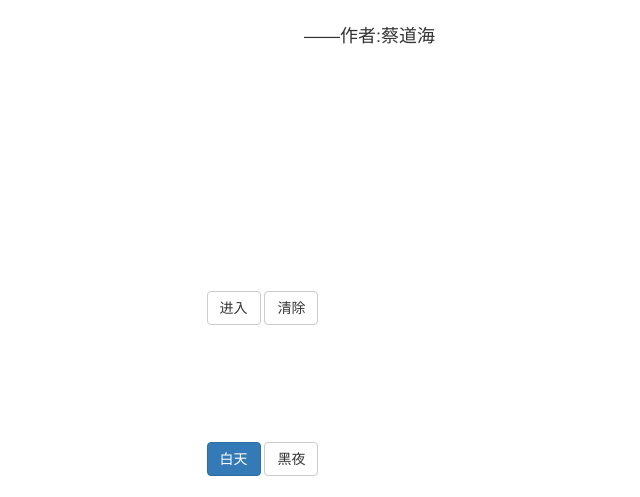
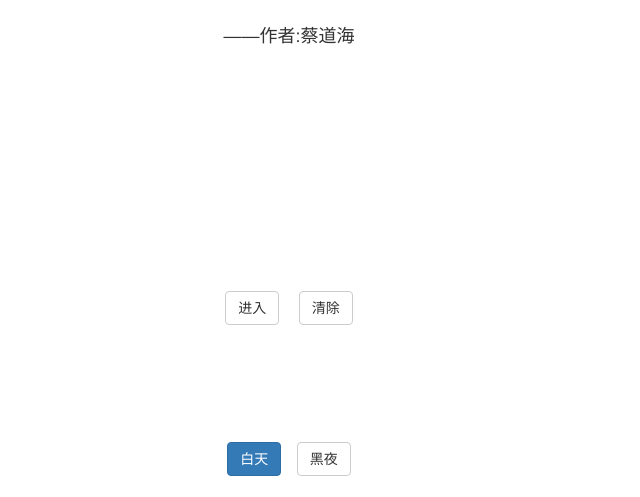
Before and after one commit to caidaohai/test, a plain HTML site: page index.html in a window 1280 px wide. Shown: the part 303-800 px from the top of the page, without its empty margins (351-991 px from the left). Drawn offline with Linux system fonts and the light colour scheme.

Commit message:
Add files via upload

```diff
--- a/data.xml
+++ b/data.xml
@@ -44,7 +44,7 @@
 			 <data>
 			        <h4>2.删除元素的例子，猴子选大王</h4>
 			        <p xml:space="preserve">
-						function chosedw($num,$n){&lt;br /&lt;    $arr=array();    for($i=1;$i&lt;=num;$i++){        $arr[$i]=$i;}    $j=1;    while(count($arr) &gt; 1){        if($j%$n == 0){            unset($arr[$i]);}else{            $arr[]=$arr[$j];            unset($arr[$j]);}        $j++}     return $arr;}
+						function chosedw($num,$n){&lt;br /&gt;    $arr=array();&lt;br /&gt;    for($i=1;$i&lt;=num;$i++){&lt;br /&gt;        $arr[$i]=$i;}&lt;br /&gt;    $j=1;&lt;br /&gt;    while(count($arr) &gt; 1){&lt;br /&gt;        if($j%$n == 0){&lt;br /&gt;            unset($arr[$i]);}else{&lt;br /&gt;            $arr[]=$arr[$j];&lt;br /&gt;            unset($arr[$j]);}&lt;br /&gt;        $j++}&lt;br /&gt;     return $arr;&lt;br /&gt;}
 					</p>
 			 </data>
 		</subchapter>
--- a/index.html
+++ b/index.html
@@ -13,18 +13,18 @@
 <body class="light">
 	<div class="container chose-color light">
 		<div class="row">
-			<div class="col-sm-offset-5 col-sm-7 col-xs-offset-5 col-xs-7 main-title">
-				<h2>PHP总结</h2>
+			<div class="col-sm-12 col-xs-12 main-title">
+				<center><h2>PHP总结</h2></center>
 			</div>
-			<div class="col-sm-offset-6 col-sm-6 col-xs-offset-6 col-xs-6 main-author">
-				<h4>——作者:蔡道海</h4>
+			<div class="col-sm-12 col-xs-12 main-author">
+				<center><h4>——作者:蔡道海</h4></center>
 			</div>
-			<div class="col-sm-offset-5 col-sm-7 col-xs-offset-5 col-xs-7 main-button">
-				<a href="list.html"><button type="button" class="btn btn-default">进入</button></a>
-				<a class="clearall"><button type="button" class="btn btn-default">清除</button></a>
+			<div class="col-sm-12 col-xs-12 main-button">
+				<center><a href="list.html"><button type="button" class="btn btn-default">进入</button></a>
+				&nbsp;&nbsp;&nbsp;&nbsp;<a class="clearall"><button type="button" class="btn btn-default">清除</button></a></center>
 			</div>
-			<div class="col-sm-offset-5 col-sm-7 col-xs-offset-5 col-xs-7 main-toggle-style">
-				<button class="light btn btn-default">白天</button>&nbsp;<button class="dark btn btn-default">黑夜</button>
+			<div class="col-sm-12 col-xs-12 main-toggle-style">
+				<center><button class="light btn btn-default">白天</button>&nbsp;&nbsp;&nbsp;&nbsp;<button class="dark btn btn-default">黑夜</button></center>
 			</div>
 		</div>
 	</div>
```
